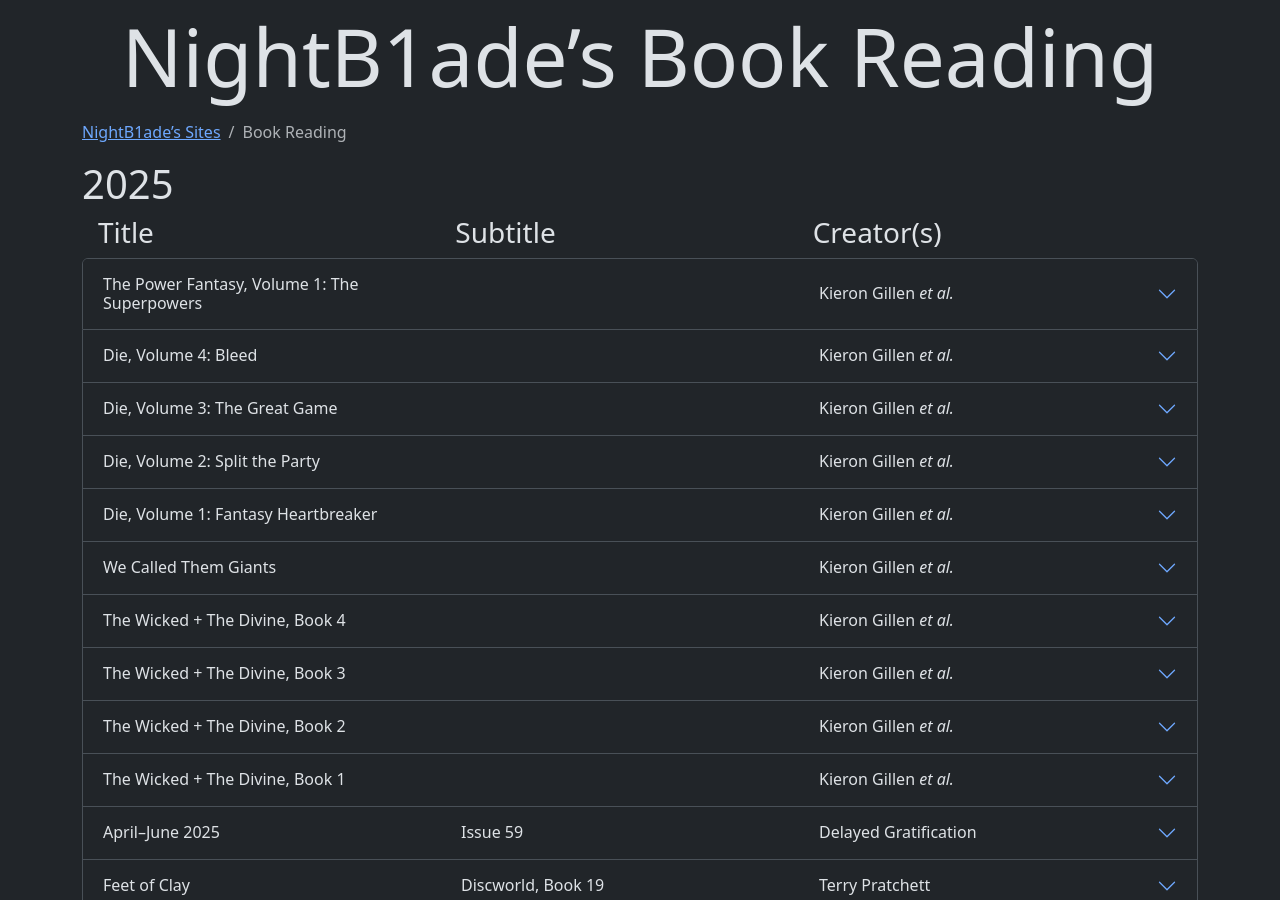
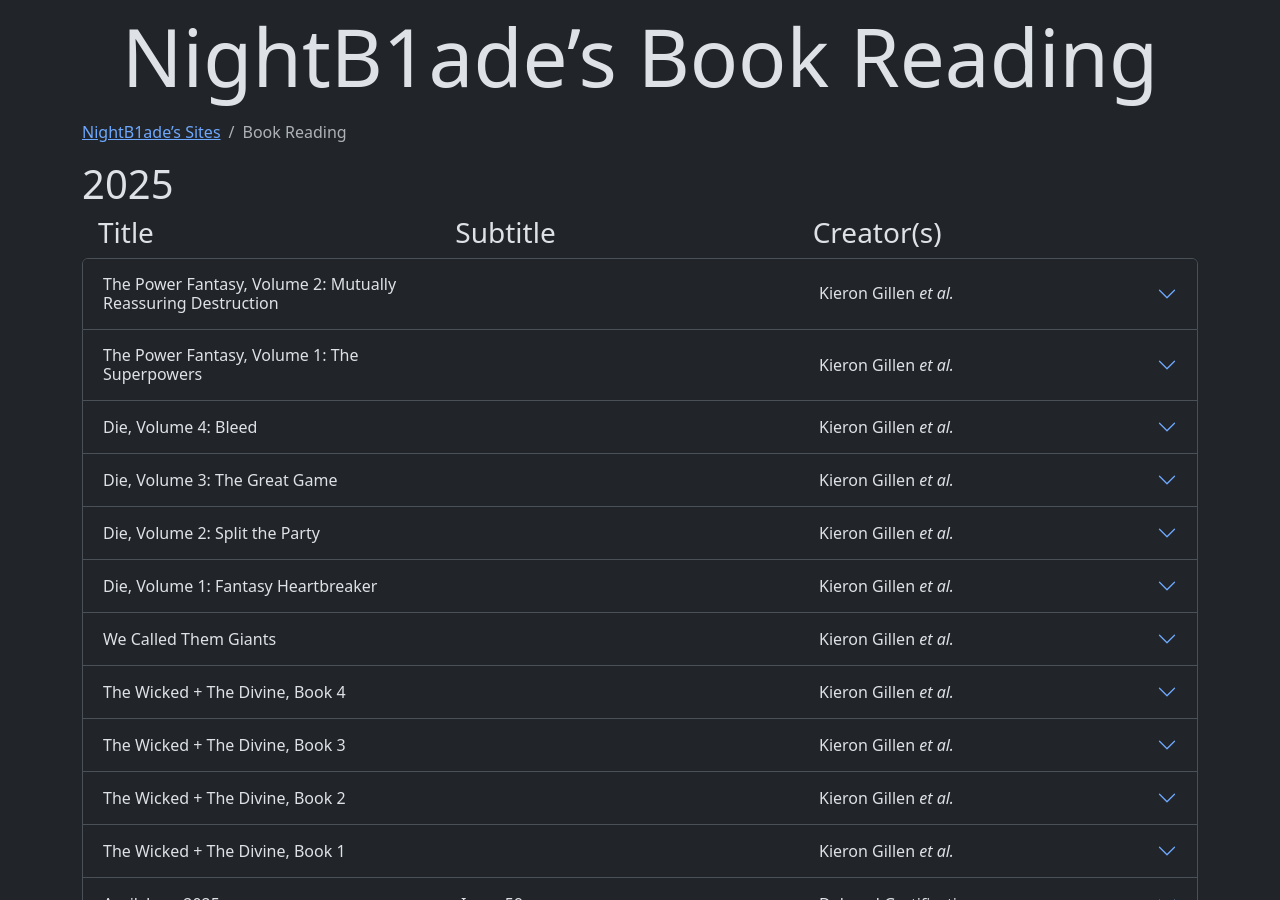
Before and after one commit to NightB1ade/BookReading, a Jekyll site: the page built from index.html, in a window 1280 px wide and 900 px high. Built offline with Jekyll 4.4.1, drawn with Linux system fonts in a browser that asks for light colours.

Commit message:
The Power Fantasy, Volume 2: Mutally Reassuring Destruction: Add

```diff
--- a/_data/ReadingList.json
+++ b/_data/ReadingList.json
@@ -3047,4 +3047,26 @@
 			}
 		]
 	}
+	, {
+		"title": "The Power Fantasy, Volume 2: Mutually Reassuring Destruction"
+		, "creators": [
+			"Kieron Gillen"
+			, "Caspar Wijngaard"
+			, "Clayton Cowles"
+			, "Rian Hughes"
+		]
+		, "numPages": 163
+		, "notes": [
+			"Cambridgeshire Libraries"
+		]
+		, "isbns": [{
+			"isbn": "9781534333109"
+			, "description": "eBook"
+		}]
+		, "progress": [{
+				"date": "2025-11-01"
+				, "page": 163
+			}
+		]
+	}
 ]
```
